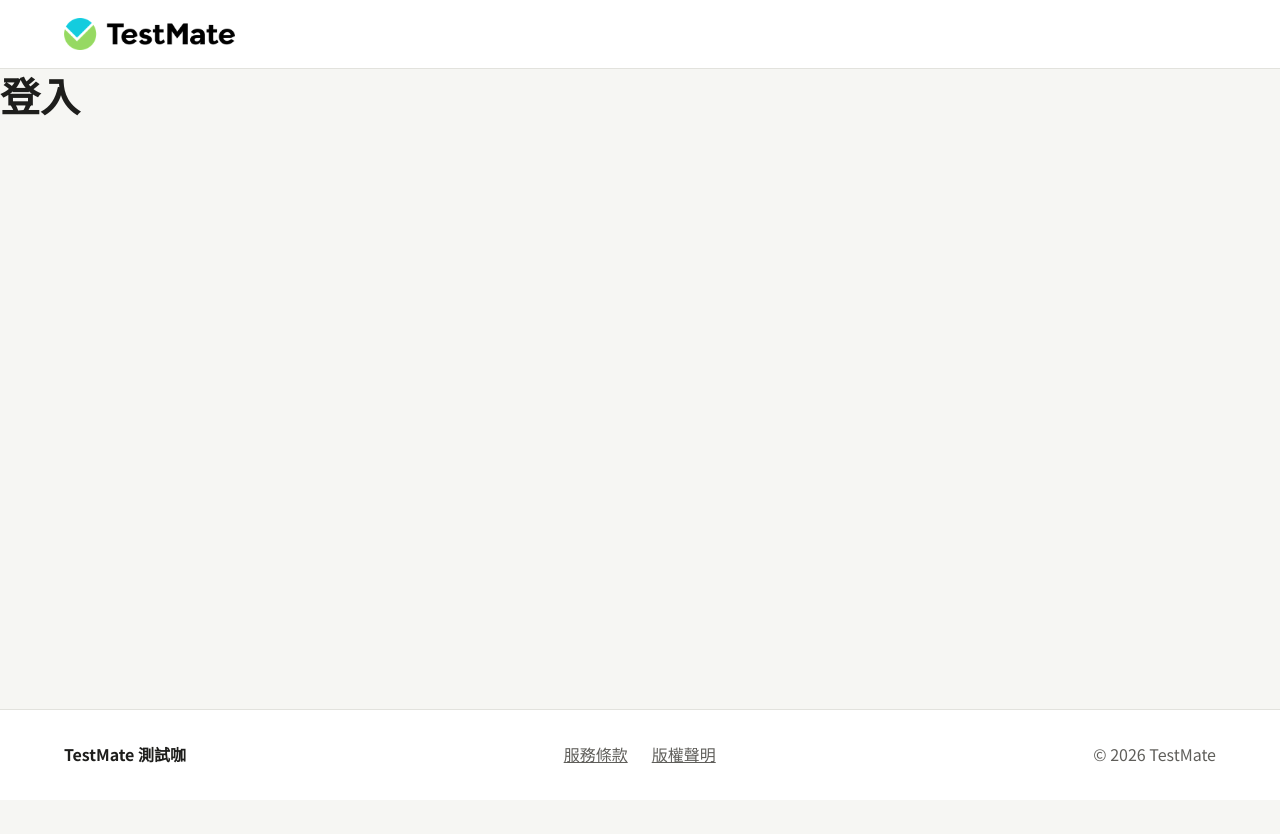
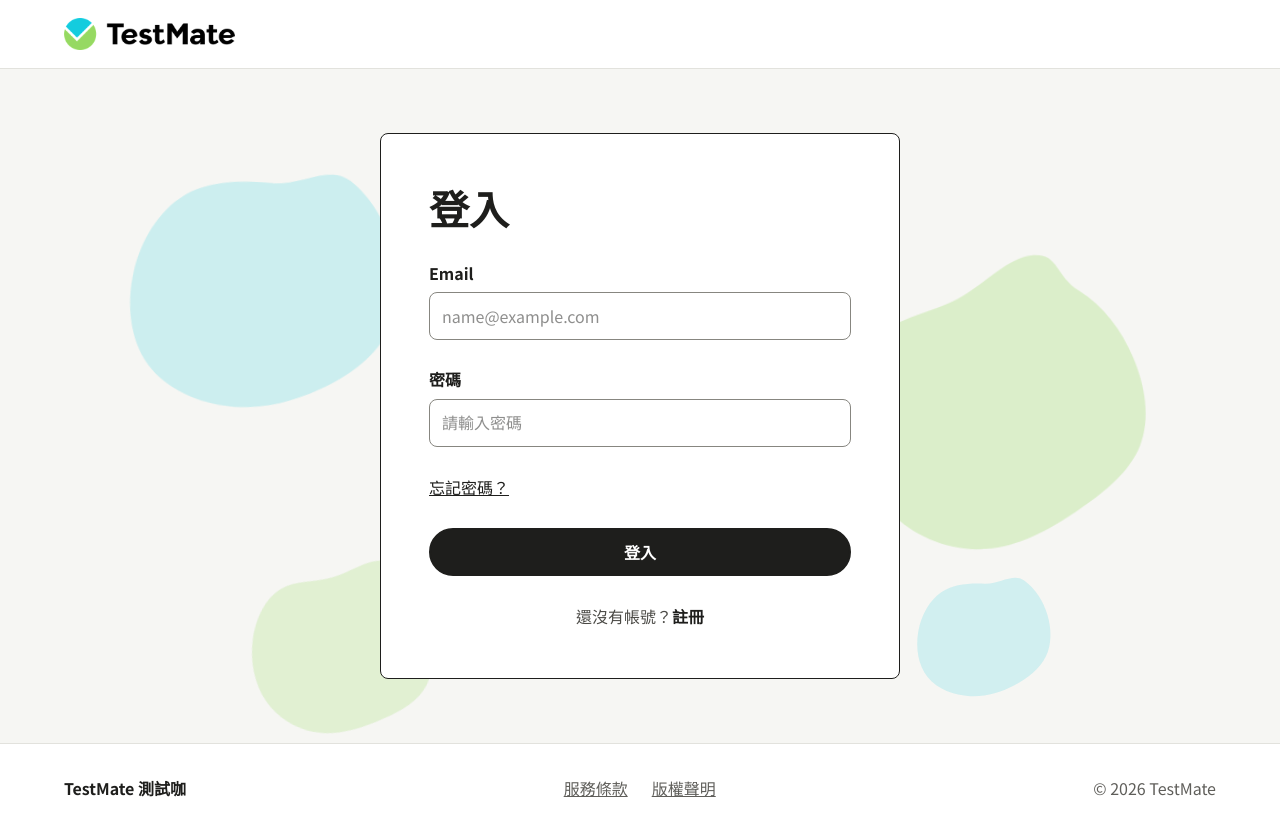
Before and after one commit to s094334/testmate, a React (Vite) app: page /login in a window 1280 px wide. Before the commit the page ends 800 px from the top, so only its background shows below. Built offline with nearby package versions, Linux system fonts and the light colour scheme.

Commit message:
feat: add login page

```diff
--- a/src/layouts/AppLayout.tsx
+++ b/src/layouts/AppLayout.tsx
@@ -6,7 +6,7 @@ export function AppLayout() {
   return (
     <div className="flex min-h-dvh flex-col">
       <PublicHeader />
-      <main className="flex-1">
+      <main className="flex flex-1 flex-col">
         <Outlet />
       </main>
       <Footer />
--- a/src/pages/LoginPage.tsx
+++ b/src/pages/LoginPage.tsx
@@ -1,3 +1,61 @@
+import { Link } from 'react-router'
+import { BlobBackground } from '@/components/BlobBackground'
+
 export function LoginPage() {
-  return <h1>登入</h1>
+  return (
+    <div className="tablet:px-6 tablet:py-16 relative isolate flex-1 px-4 pt-6 pb-12">
+      <BlobBackground />
+      <form
+        onSubmit={(e) => e.preventDefault()}
+        className="bg-surface border-ink tablet:gap-7 tablet:p-12 mx-auto flex max-w-130 flex-col gap-6 rounded-md border px-5 py-6"
+      >
+        <h1 className="text-title-page">登入</h1>
+        <div className="flex flex-col gap-2">
+          <label htmlFor="email" className="text-label">
+            Email
+          </label>
+          <input
+            id="email"
+            type="email"
+            autoComplete="email"
+            placeholder="name@example.com"
+            className="border-line-input bg-surface min-h-12 rounded-md border px-3 py-2.5"
+          />
+        </div>
+        <div className="flex flex-col gap-2">
+          <label htmlFor="password" className="text-label">
+            密碼
+          </label>
+          <input
+            id="password"
+            type="password"
+            autoComplete="current-password"
+            placeholder="請輸入密碼"
+            className="border-line-input bg-surface min-h-12 rounded-md border px-3 py-2.5"
+          />
+        </div>
+        <Link
+          to="/forgot-password"
+          className="hover:text-ink-muted underline transition-colors duration-150 ease-out"
+        >
+          忘記密碼？
+        </Link>
+        <button
+          type="submit"
+          className="border-ink bg-ink text-surface hover:bg-surface hover:text-ink min-h-12 w-full rounded-full border-2 px-6 font-bold transition-colors duration-150 ease-out active:translate-y-px motion-reduce:active:translate-y-0"
+        >
+          登入
+        </button>
+        <p className="text-ink-muted text-center">
+          還沒有帳號？
+          <Link
+            to="/signup"
+            className="text-role font-bold decoration-2 underline-offset-3 hover:underline"
+          >
+            註冊
+          </Link>
+        </p>
+      </form>
+    </div>
+  )
 }
```
